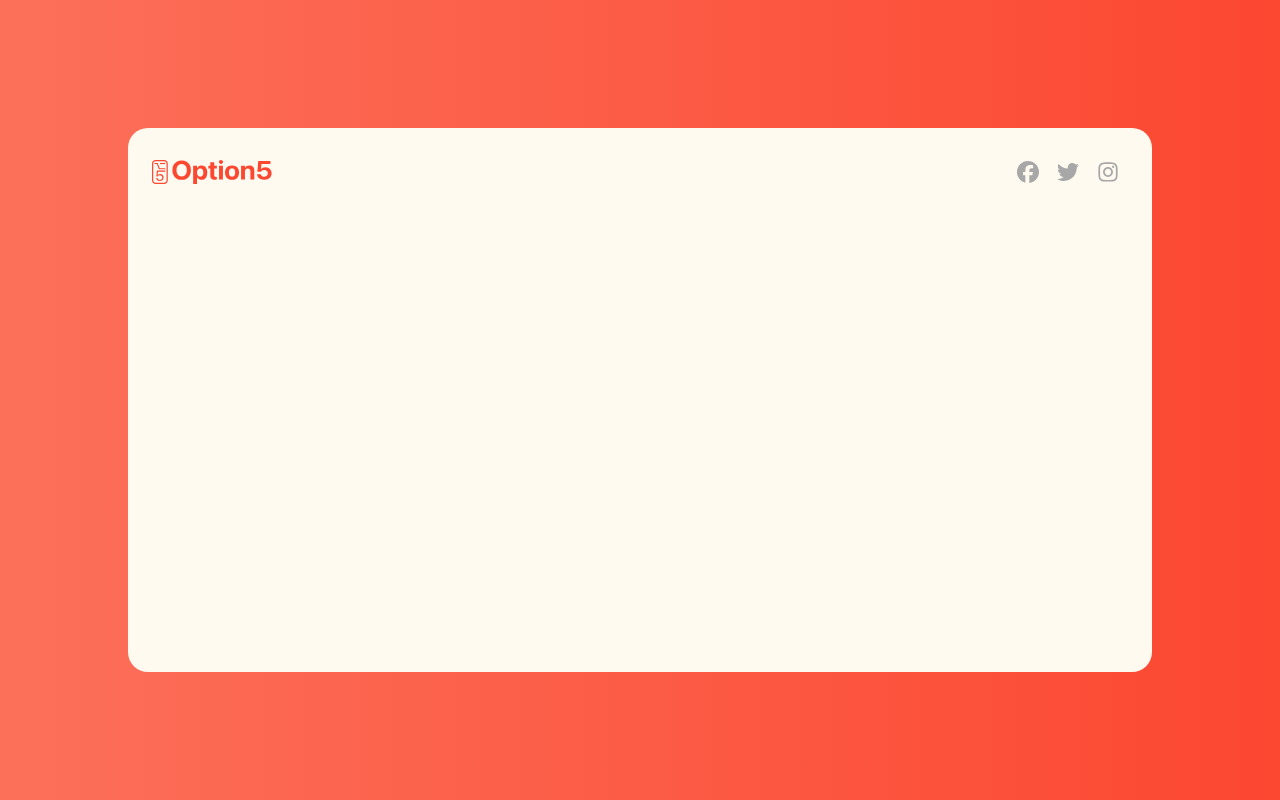
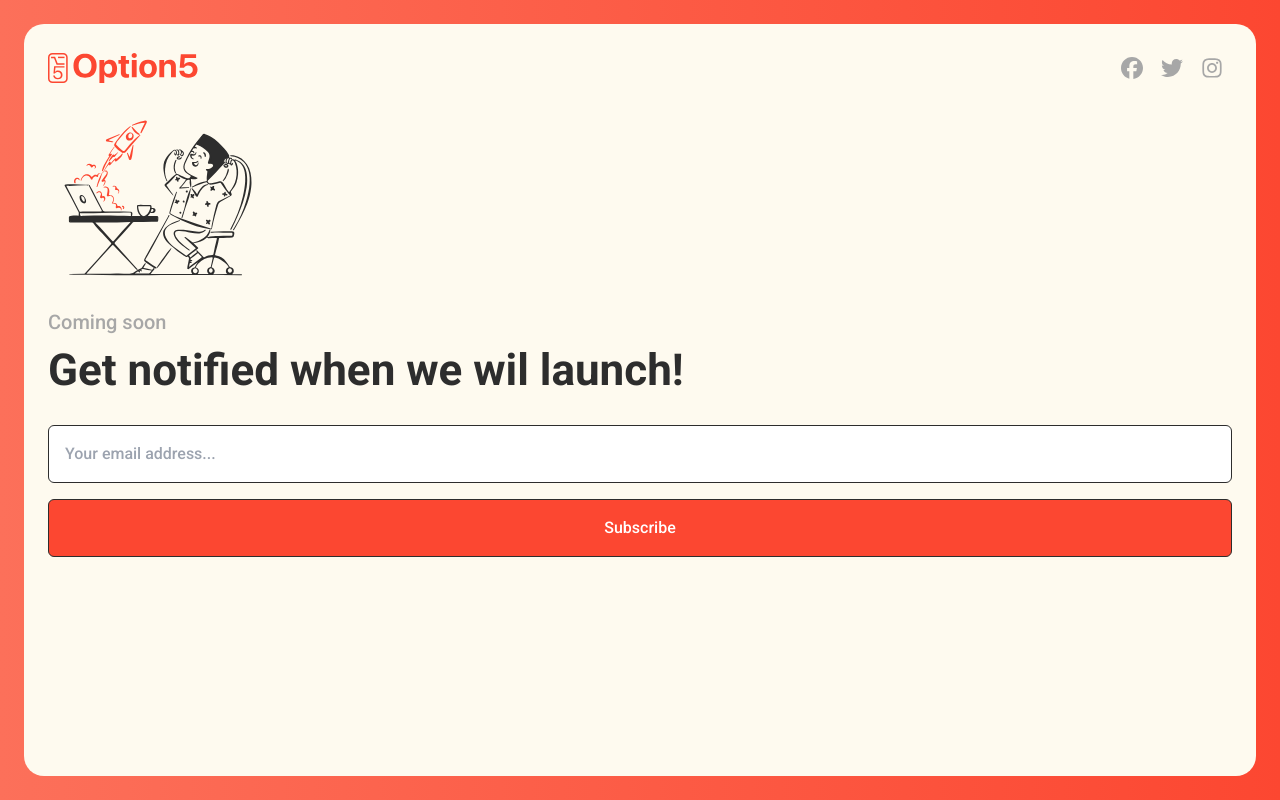
Before and after one commit to Ruben-Spn/landing-option5, a Next.js app: page / in a window 1280 px wide. Built offline with nearby package versions, Linux system fonts and the light colour scheme.

Commit message:
added content
- illustration
- Titles
- Input
- Button

```diff
--- /dev/null
+++ b/app/components/Header.tsx
@@ -0,0 +1,33 @@
+import Image from "next/image";
+import Social from "./Social";
+import { FaTwitter, FaFacebook, FaInstagram } from "react-icons/fa6";
+
+export default function Header() {
+  return (
+    <header className="w-full flex justify-between items-center">
+      <Image
+        src={"/assets/logo/logo.svg"}
+        height={40}
+        width={150}
+        alt="Option5 logo"
+      />
+      <div className="flex justify-center items-center">
+        <Social
+          link="https://www.instagram.com/option5.studio/"
+          Icon={FaFacebook}
+          platform="facebook"
+        />
+        <Social
+          link="https://www.instagram.com/option5.studio/"
+          Icon={FaTwitter}
+          platform="twitter"
+        />
+        <Social
+          link="https://www.instagram.com/option5.studio/"
+          Icon={FaInstagram}
+          platform="instagram"
+        />
+      </div>
+    </header>
+  );
+}
--- a/app/layout.tsx
+++ b/app/layout.tsx
@@ -6,7 +6,7 @@ const roboto = Roboto({
   subsets: ["latin"],
   display: "swap",
   variable: "--font-roboto",
-  weight: "400",
+  weight: ["100", "300", "400", "500", "700", "900"],
 });
 
 export const metadata: Metadata = {
@@ -25,11 +25,7 @@ export default function RootLayout({
       <head>
         <link rel="icon" href="/assets/icons/favicon.png" sizes="any" />
       </head>
-      <body
-        className={`${roboto.variable} bg-gradient-to-r from-redSoft to-red antialiased px-[10%] py-[10%] h-screen w-screen overflow-hidden`}
-      >
-        {children}
-      </body>
+      <body className={`${roboto.variable} font-roboto`}>{children}</body>
     </html>
   );
 }
--- a/app/page.tsx
+++ b/app/page.tsx
@@ -1,36 +1,43 @@
 import Image from "next/image";
-import Social from "./components/Social";
-import { FaTwitter, FaFacebook, FaInstagram } from "react-icons/fa6";
+import Header from "./components/Header";
 
 export default function Home() {
   return (
-    <div className="bg-beige h-full rounded-[20px] p-6 font-roboto">
-      <header className="w-full flex justify-between items-center">
-        <Image
-          src={"/assets/logo/logo.svg"}
-          height={30}
-          width={120}
-          alt="Option5 logo"
-        />
-        <div className="flex justify-center items-center">
-          <Social
-            link="https://www.instagram.com/option5.studio/"
-            Icon={FaFacebook}
-            platform="facebook"
+    <div className="h-screen bg-gradient-to-r from-redSoft to-red antialiased p-6 min-h-screen  w-screen overflow-hidden">
+      <div className="bg-beige h-full rounded-[20px] p-6 text-black">
+        <Header />
+        <main className="flex h-full flex-col w-full ">
+          <Image
+            src={"/assets/illustrations/illustration.svg"}
+            width={220}
+            height={220}
+            alt="Rocket launch illustration"
+            // className="max-w-none top-1/2 left-1/2 transform -translate-x-1/2 -translate-y-1/2 "
           />
-          <Social
-            link="https://www.instagram.com/option5.studio/"
-            Icon={FaTwitter}
-            platform="twitter"
-          />
-          <Social
-            link="https://www.instagram.com/option5.studio/"
-            Icon={FaInstagram}
-            platform="instagram"
-          />
-        </div>
-      </header>
-      <main></main>
+
+          <article className="flex flex-col justify-start gap-6">
+            <div className="flex flex-col justify-start gap-1">
+              <h3 className="font-medium text-xl text-grey">Coming soon</h3>
+              <h1 className="font-bold text-[44px] leading-snug">
+                Get notified when we wil launch!
+              </h1>
+            </div>
+            <form
+              action="submit"
+              className="flex flex-col items-center justify-center gap-4 w-full"
+            >
+              <input
+                className="border-black bg-white text-grey rounded-md text-base font-medium border p-4 w-full"
+                type="text"
+                placeholder="Your email address..."
+              />
+              <button className="border-black bg-red text-white rounded-md text-base font-medium p-4 border w-full">
+                Subscribe
+              </button>
+            </form>
+          </article>
+        </main>
+      </div>
     </div>
   );
 }
```
Also changed, not shown: public/assets/illustrations/illustration.svg (added).
